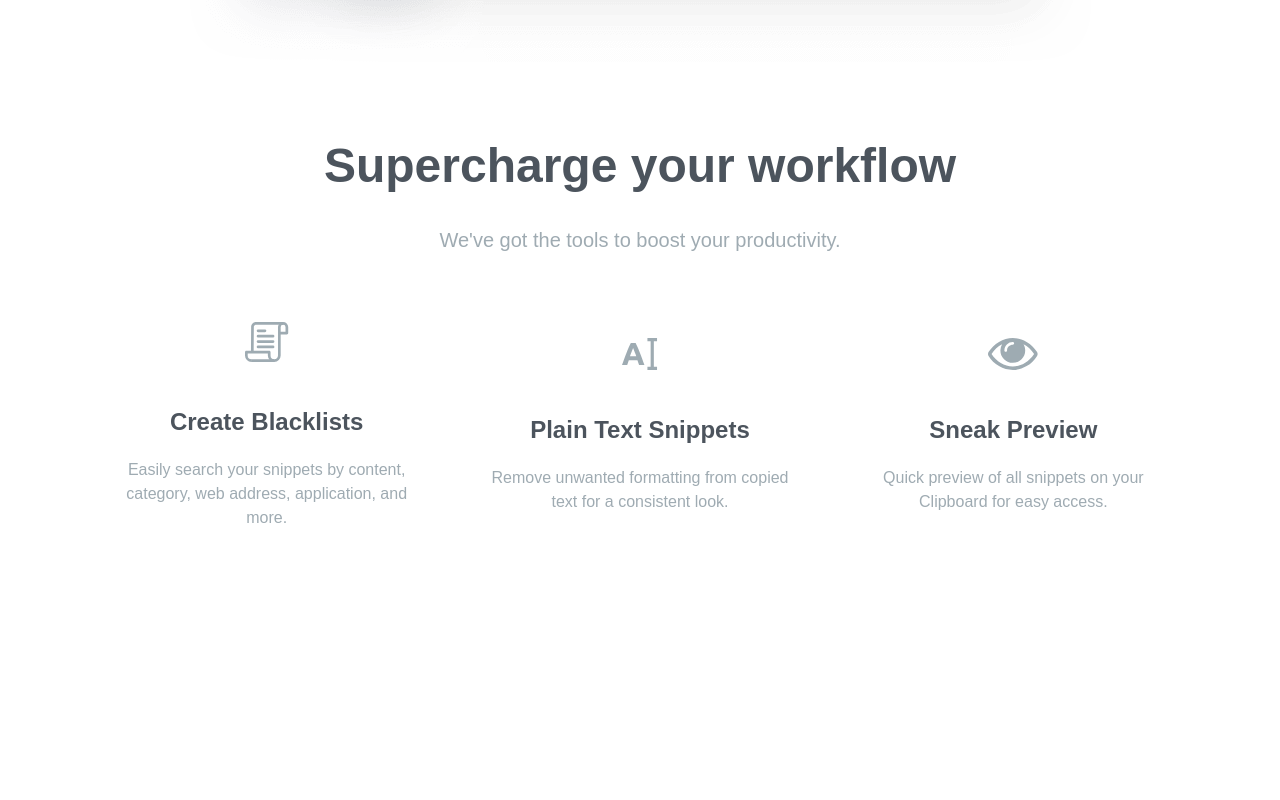
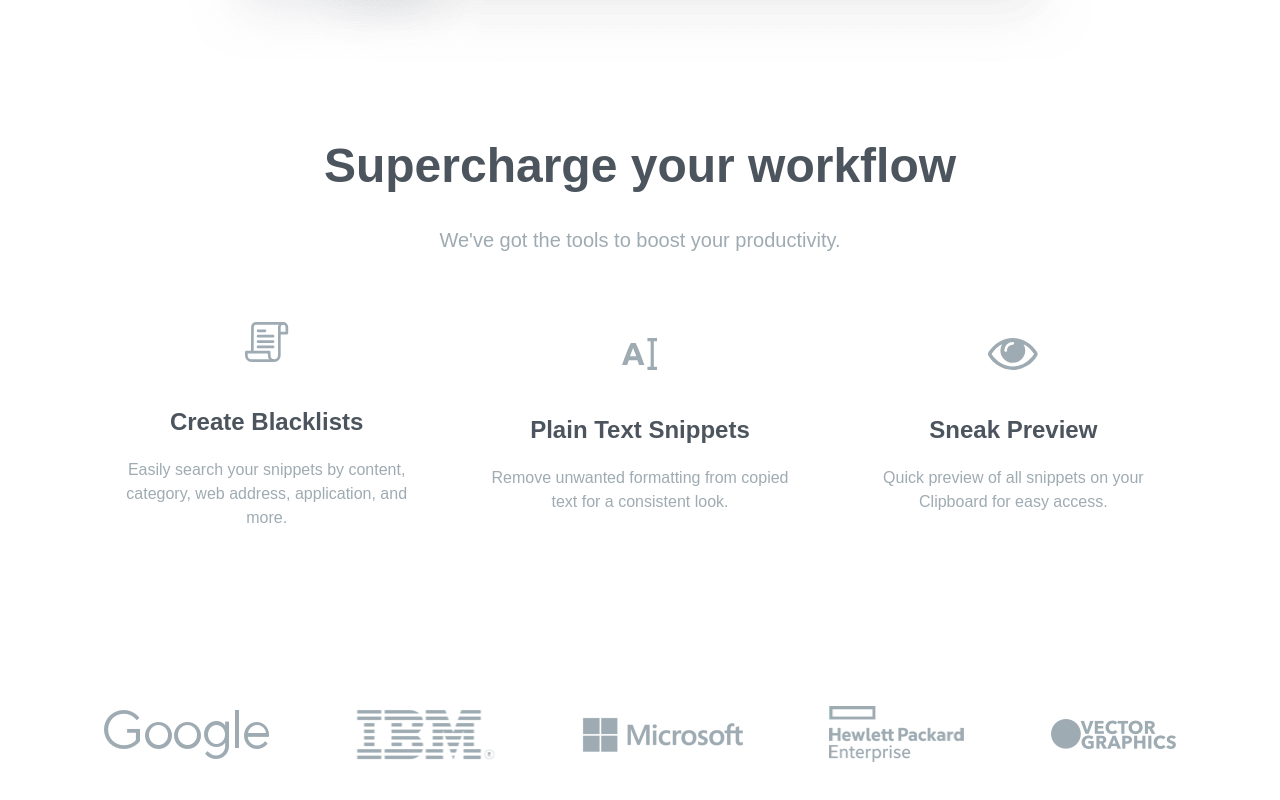
Before and after one commit to dinethlive/clipboard-landingpage-tailwindcss, a website: page index.html in a window 1280 px wide. Shown: the part 2542-3342 px from the top of the page. Before the commit the page ends 3152 px from the top, so only its background shows below. Drawn offline with Linux system fonts and the light colour scheme; a web font is replaced by a local one.

Commit message:
add Reference Section

```diff
--- a/index.html
+++ b/index.html
@@ -155,5 +155,17 @@
         </div>
       </div>
     </section>
+
+    <!-- References Section -->
+    <section id="references">
+        <div
+          class="flex flex-col items-center justify-between max-w-6xl px-10 mx-auto space-y-16 my-44 md:flex-row md:space-y-0"
+        >
+          <img src="images/logo-google.png" alt="" />
+          <img src="images/logo-ibm.png" alt="" />
+          <img src="images/logo-microsoft.png" alt="" />
+          <img src="images/logo-hp.png" alt="" />
+          <img src="images/logo-vector-graphics.png" alt="" />
+        </div>
   </body>
 </html>
```
Also changed, not shown: css/style.css.
